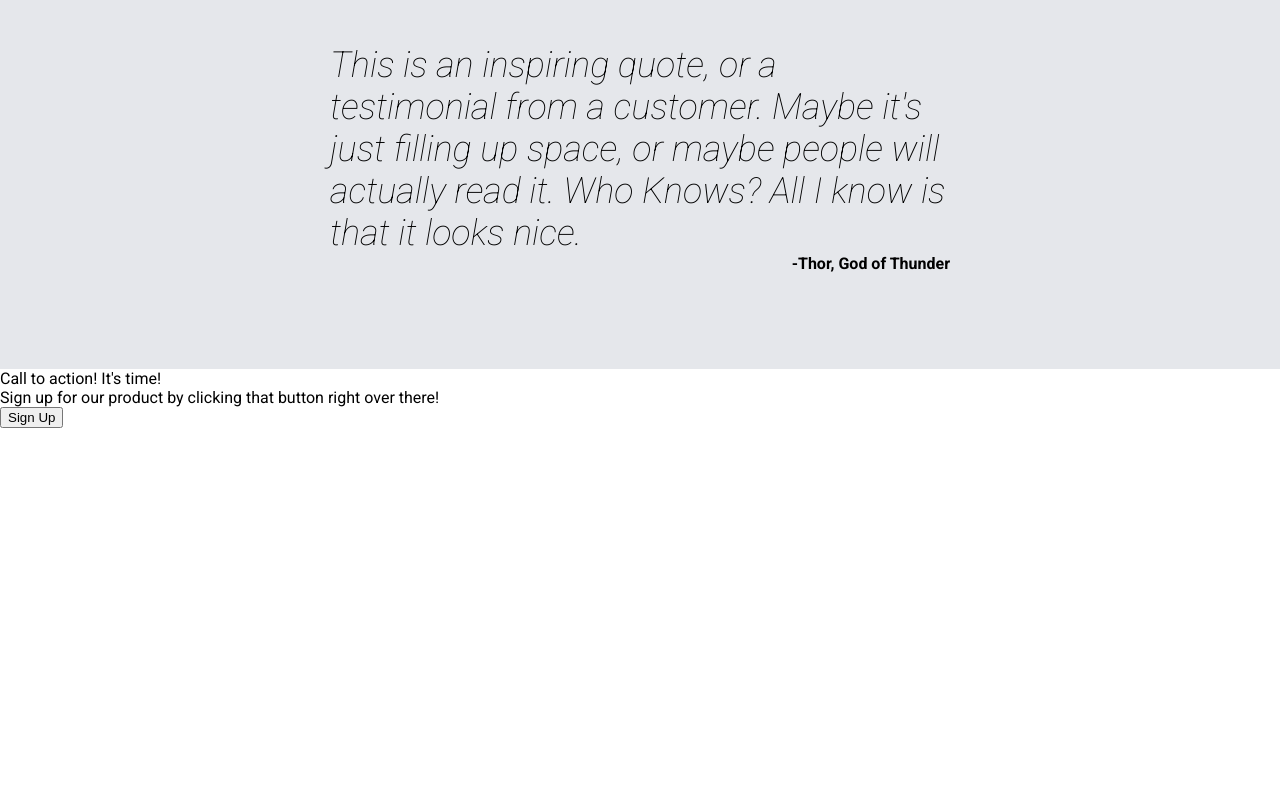
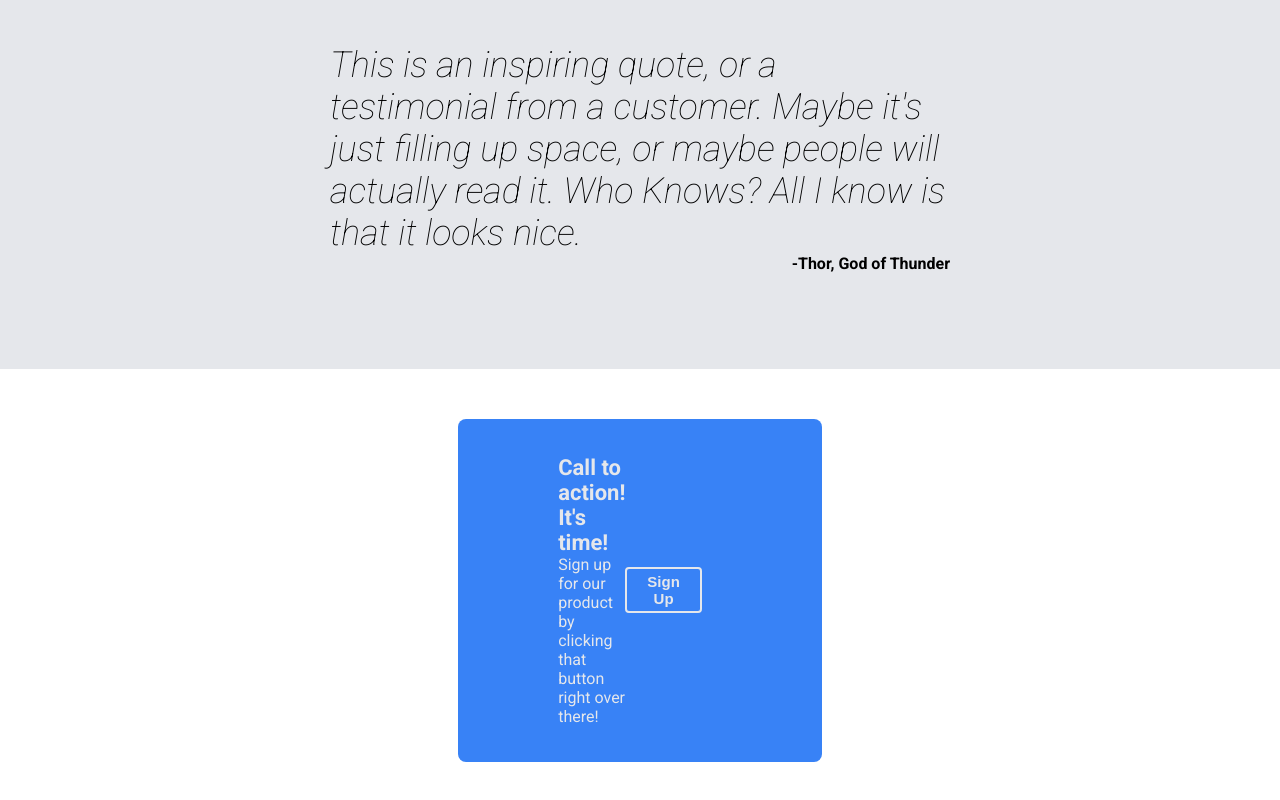
Before and after one commit to daviddoll8/foundations-landing-page, a plain HTML site: page index.html in a window 1280 px wide. Shown: the part 927-1727 px from the top of the page. Before the commit the page ends 1355 px from the top, so only its background shows below. Drawn offline with Linux system fonts and the light colour scheme.

Commit message:
added styling to the styles.css file for the signup section of the landing page, edited html to include an extra div for formatting the text and button properly using flexbox in css

```diff
--- a/index.html
+++ b/index.html
@@ -94,13 +94,17 @@
 
   <div class="signup-section">
     <div class="signup-card">
-      <div class="signup-header">
-        Call to action! It's time!
+      <div class="signup-text-card">
+        <div class="signup-header">
+          Call to action! It's time!
+        </div>
+        <div class="signup-text">
+          Sign up for our product by clicking that button right over there!
+        </div>
       </div>
-      <div class="signup-text">
-        Sign up for our product by clicking that button right over there!
-      </div>
-      <button class="signup-btn">Sign Up</button>
+      <button class="signup-btn">
+        Sign Up
+      </button>
     </div>
   </div>
 </body>
--- a/styles.css
+++ b/styles.css
@@ -167,3 +167,48 @@ a:hover {
   text-align: right;
   font-weight: 600;
 }
+
+.signup-section {
+  padding: 50px 500px;
+  display: flex;
+  justify-content: center;
+  align-items: center;
+}
+
+.signup-card {
+  flex: 1;
+  display: flex;
+  justify-content: space-between;
+  align-items: center;
+  padding: 36px 100px;
+  background-color: #3882F6;
+  border-radius: 8px;
+  color: #E5E7EB;
+}
+
+.signup-btn {
+  font-size: 15px;
+  font-weight: 600;
+  color: #E5E7EB;
+  background-color: #3882F6;
+  border: 2px solid #E5E7EB;
+  border-radius: 4px;
+  padding: 4px 20px;
+  margin-right: 20px;
+}
+
+.signup-btn:hover {
+  border: 2px solid #3882F6;
+  background-color: #E5E7EB;
+  color: #3882F6;
+}
+
+.signup-header {
+  font-size: 22px;
+  color: #E5E7EB;
+  font-weight: bold;
+}
+
+.signup-text {
+  color: #E5E7EB;
+}
```
